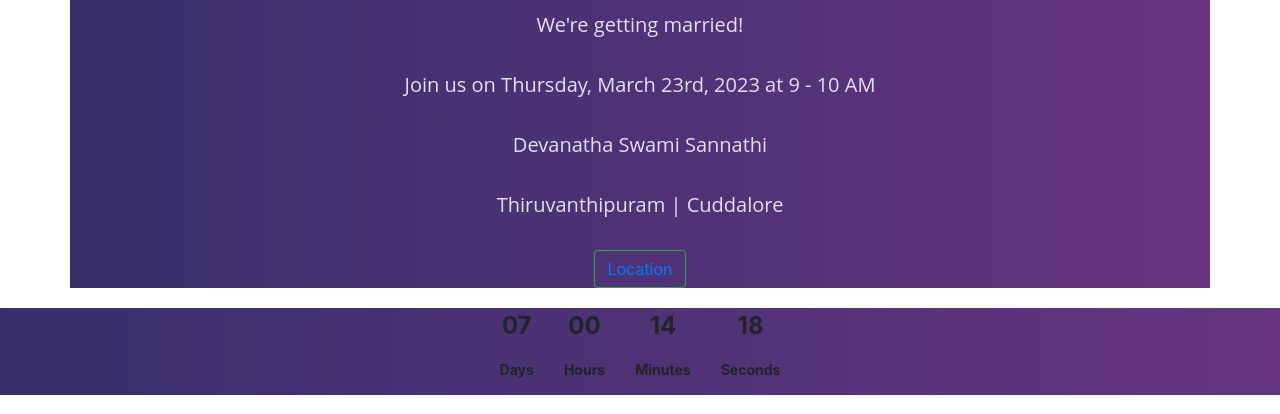
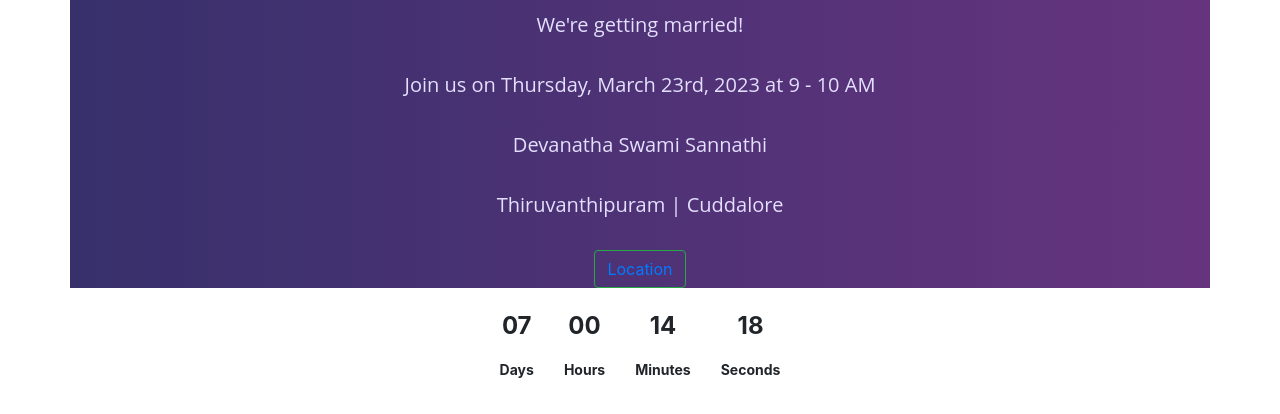
Before and after one commit to itsmeudhay/invitation, a plain HTML site: page index.html in a window 1280 px wide. Shown: the part 386-800 px from the top of the page. Drawn offline with nearby package versions, Linux system fonts and the light colour scheme.

Commit message:
Update index.html
Background changed

```diff
--- a/index.html
+++ b/index.html
@@ -40,7 +40,6 @@
   align-items: center;
   font-size: 24px;
   font-weight: bold;
-		background-image: linear-gradient(to right, #37306B, #66347F);
 }
 
 .countdown div {
```
